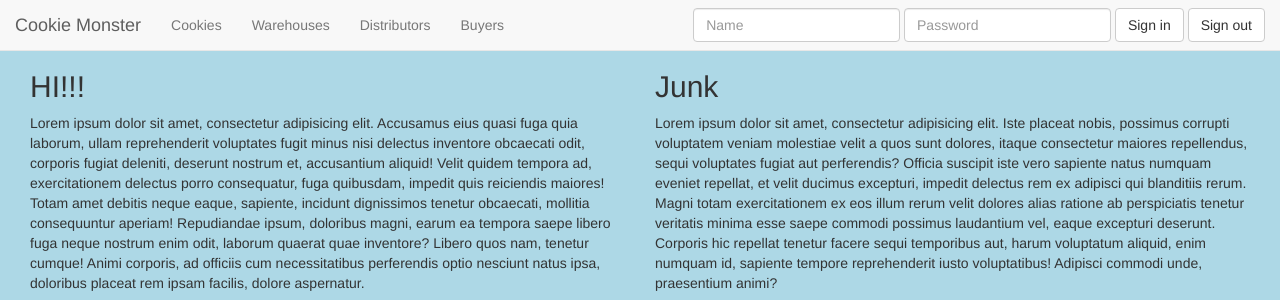
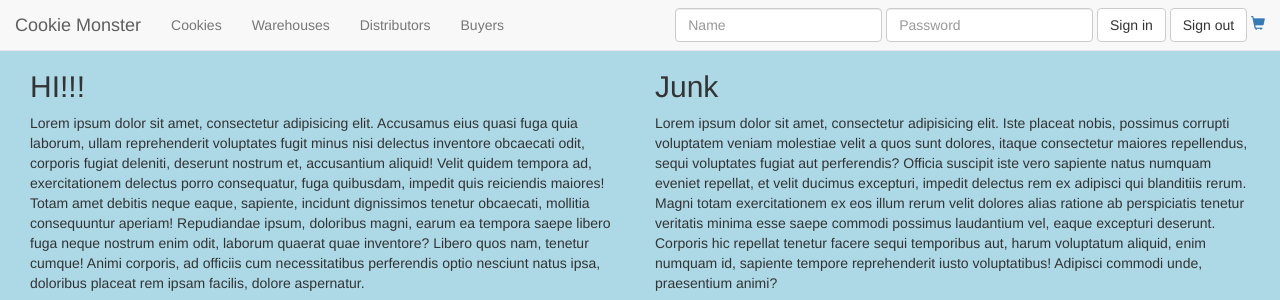
Before and after one commit to JQuinzell/CookieMonster, a Flask app: page / in a window 1280 px wide. Shown: the top 300 px of the page. Run offline with Flask 2, Linux system fonts and the light colour scheme; some libraries are stand-ins or nearby versions.

Commit message:
Shopping cart link

```diff
--- a/application/templates/base.html
+++ b/application/templates/base.html
@@ -35,6 +35,7 @@
           <button type="submit" class="btn btn-default">Sign in</button>
         </div>
         <button id="signout" class="btn btn-default">Sign out</button>
+        <a href="{{ url_for('buyers.shop') }}"><span class="glyphicon glyphicon-shopping-cart" aria-hidden="true"></span></a>
       </form>
     </div><!-- /.navbar-collapse -->
   </div><!-- /.container-fluid -->
```
